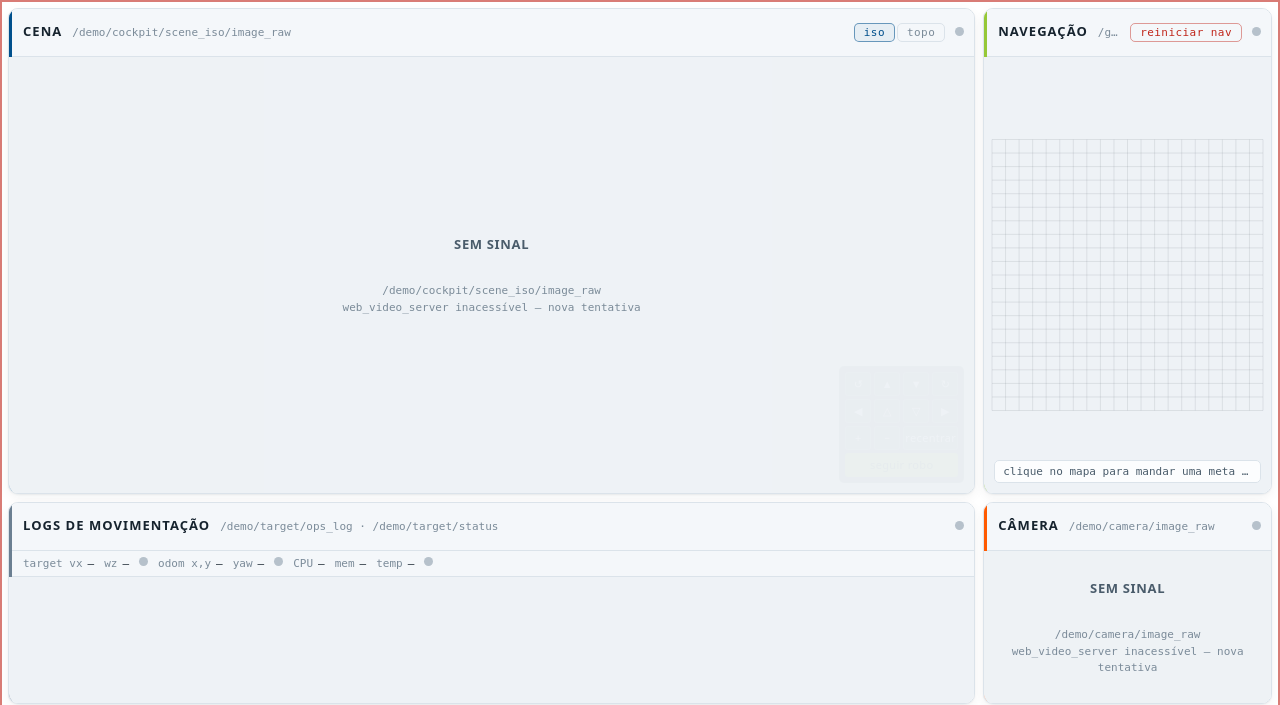
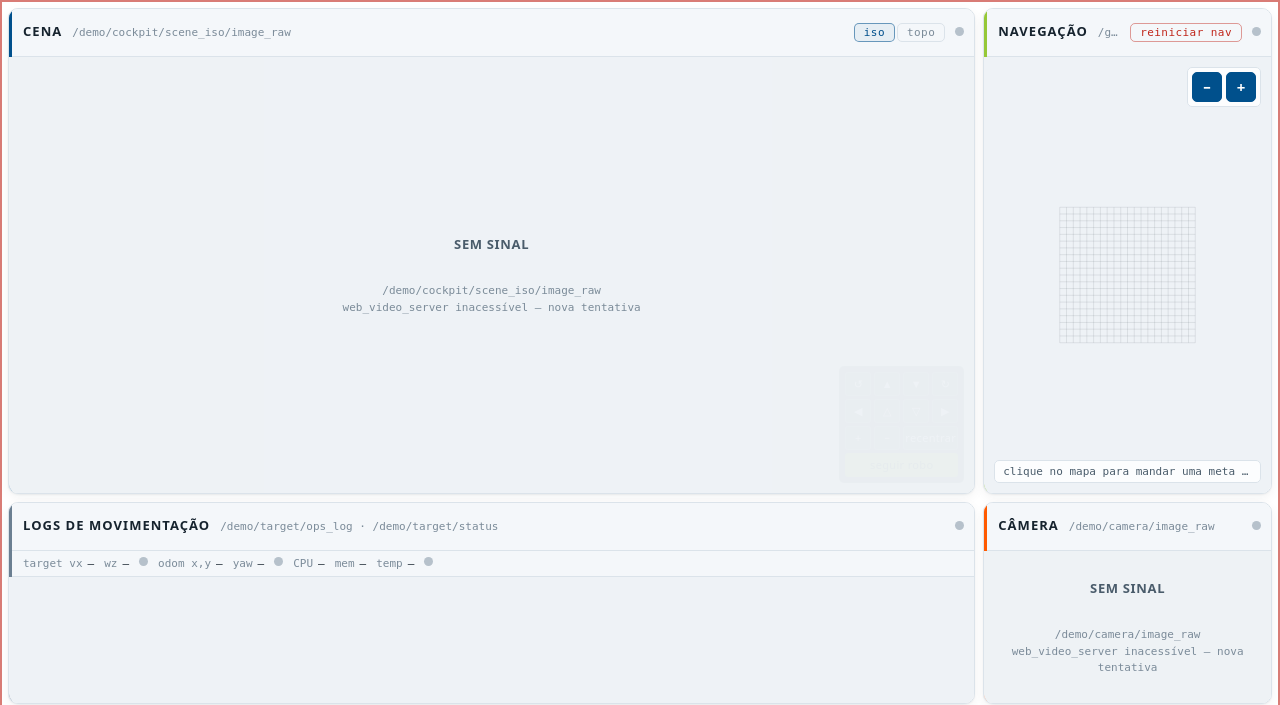
Before and after one commit to engdiegomaia/toradex-demo-aquila-am69-ros2, a website with bundled scripts: page hmi/index.html in a window 1280 px wide. Shown: the top 705 px of the page. Built offline with nearby package versions, Linux system fonts and the light colour scheme; no server answers; files whose address does not match are found by name.

Commit message:
feat(hmi): zoom no mapa do cockpit, com a camera ancorada no robo
O mapa desenhava sempre o costmap inteiro ajustado ao canvas, o que a 20 m
de janela deixa o robo pequeno demais para julgar folga de parede.

Ganha dois botoes (-/+) com passo 1,25x, limites 0,125x a 4x e zoom
inicial 0,5x. A camera passa a centrar em map->base explicitamente: o
raster ja segue o robo por ser rolante, mas o zoom precisa de um ponto de
foco que nao se mova quando os limites do raster mudam.

Os handlers chamam stopPropagation. Os botoes hoje sao irmaos do canvas e
nao herdariam o clique, mas mover a sobreposicao num refactor de layout
transformaria "aproximar" em "mandar meta" -- e o teste trava isso.

Testes cobrem o foco permanecendo no centro exato do canvas em todos os
niveis de zoom, o round-trip toScreen/toWorld, o fator de 1,25 e os dois
limites.

```diff
--- a/hmi/css/panels.css
+++ b/hmi/css/panels.css
@@ -183,6 +183,39 @@
 
 .canvas--clickable {
   cursor: crosshair;
+}
+
+.map-zoom {
+  position: absolute;
+  top: var(--pad);
+  right: var(--pad);
+  display: flex;
+  gap: 4px;
+  padding: 4px;
+  background: color-mix(in srgb, #ffffff 86%, transparent);
+  border: 1px solid var(--border);
+  border-radius: var(--radius-sm);
+}
+
+.map-zoom__btn {
+  width: 30px;
+  height: 30px;
+  padding: 0;
+  font: 700 var(--text-md) / 1 var(--font-ui);
+  color: white;
+  cursor: pointer;
+  background: var(--brand-blue);
+  border: 1px solid var(--brand-blue);
+  border-radius: var(--radius-sm);
+}
+
+.map-zoom__btn:hover {
+  background: color-mix(in srgb, var(--brand-blue) 78%, white);
+}
+
+.map-zoom__btn:focus-visible {
+  outline: 2px solid var(--brand-green);
+  outline-offset: 1px;
 }
 
 /* Detection boxes, over the video. pointer-events: none so the canvas never
--- a/hmi/index.html
+++ b/hmi/index.html
@@ -189,6 +189,22 @@
             data-role="nav-canvas"
             aria-label="Mapa de navegação. Clique para enviar uma meta."
           ></canvas>
+          <div class="map-zoom" role="group" aria-label="Zoom do mapa de navegação">
+            <button
+              class="map-zoom__btn"
+              type="button"
+              data-role="nav-zoom-out"
+              title="afastar mapa"
+              aria-label="afastar mapa"
+            >&#8722;</button>
+            <button
+              class="map-zoom__btn"
+              type="button"
+              data-role="nav-zoom-in"
+              title="aproximar mapa"
+              aria-label="aproximar mapa"
+            >+</button>
+          </div>
           <p class="hud" data-role="nav-hud" data-state="idle" aria-live="polite">
             clique no mapa para mandar uma meta
           </p>
--- a/hmi/js/panels/map-view.js
+++ b/hmi/js/panels/map-view.js
@@ -22,7 +22,27 @@
  *
  * @param {{originX:number, originY:number, widthM:number, heightM:number}} extent
  */
-export function createView(extent, width, height, { padding = 8 } = {}) {
+export const DEFAULT_MAP_ZOOM = 0.5;
+export const MIN_MAP_ZOOM = 0.125;
+export const MAX_MAP_ZOOM = 4;
+export const MAP_ZOOM_STEP = 1.25;
+
+export function clampMapZoom(value) {
+  if (!Number.isFinite(value)) return DEFAULT_MAP_ZOOM;
+  return Math.min(MAX_MAP_ZOOM, Math.max(MIN_MAP_ZOOM, value));
+}
+
+export function stepMapZoom(value, direction) {
+  const factor = direction === 'in' ? MAP_ZOOM_STEP : 1 / MAP_ZOOM_STEP;
+  return clampMapZoom(value * factor);
+}
+
+export function createView(
+  extent,
+  width,
+  height,
+  { padding = 8, zoom = 1, center = null } = {},
+) {
   const usableW = Math.max(1, width - padding * 2);
   const usableH = Math.max(1, height - padding * 2);
   const spanX = extent.widthM > 0 ? extent.widthM : 1;
@@ -30,12 +50,19 @@ export function createView(extent, width, height, { padding = 8 } = {}) {
 
   // One scale for both axes: a costmap drawn with different x and y scales is
   // subtly wrong in a way that only shows up when the robot turns.
-  const scale = Math.min(usableW / spanX, usableH / spanY);
+  const scale = Math.min(usableW / spanX, usableH / spanY)
+    * clampMapZoom(zoom);
 
   const drawnW = spanX * scale;
   const drawnH = spanY * scale;
-  const offsetX = padding + (usableW - drawnW) / 2;
-  const offsetY = padding + (usableH - drawnH) / 2;
+  const focus = center ?? {
+    x: extent.originX + spanX / 2,
+    y: extent.originY + spanY / 2,
+  };
+  // Keep `focus` at the exact canvas centre. The raster is allowed to extend
+  // beyond or occupy only part of the canvas: it is world data, not the camera.
+  const offsetX = width / 2 - (focus.x - extent.originX) * scale;
+  const offsetY = height / 2 - drawnH + (focus.y - extent.originY) * scale;
 
   return Object.freeze({
     scale,
--- a/hmi/js/panels/nav-panel.js
+++ b/hmi/js/panels/nav-panel.js
@@ -11,10 +11,17 @@
  *   footprint       /global_costmap/published_footprint  map frame
  *   goal            (local, from the last click)
  *
- * There is NO /map on the quadruped path: nav_quadruped.launch.py runs Nav2
- * without map_server and without AMCL, on a ROLLING global costmap. So the
- * base raster here is the costmap, not a static map — and that is also why the
- * view follows the robot for free: the costmap window does.
+ * The quadruped now feeds the live slam_toolbox map into the global costmap.
+ * The base raster here remains that costmap (rather than subscribing to /map a
+ * second time), because it is the exact combination of static, obstacle,
+ * perception and inflation layers the planner uses.
+ *
+ * The costmap window IS rolling — `rolling_window: true`, restored on
+ * 27/08/2026 because `false` let the StaticLayer shrink the master grid to the
+ * first SLAM rectangle and the planner walked off the edge with
+ * `worldToMap failed`. So the raster already follows the robot. The camera
+ * still centres on map->base EXPLICITLY anyway, because zoom needs a focus
+ * point that does not move when the raster's bounds do.
  *
  * O painel tem DOIS controles destrutivos e eles não são a mesma coisa:
  *
@@ -44,9 +51,11 @@ import { TOPICS } from '../config.js';
 import { applyTransform } from '../ros/tf-tree.js';
 import {
   buildCostLut,
+  DEFAULT_MAP_ZOOM,
   createView,
   defaultExtent,
   extentOfGrid,
+  stepMapZoom,
 } from './map-view.js';
 
 const NAVIGATE_ACTION = '/navigate_to_pose';
@@ -88,6 +97,8 @@ export function createNavPanel({ root, client, tracker }) {
   const hud = root.querySelector('[data-role="nav-hud"]');
   const cancelButton = root.querySelector('[data-role="nav-cancel"]');
   const resetButton = root.querySelector('[data-role="nav-reset"]');
+  const zoomInButton = root.querySelector('[data-role="nav-zoom-in"]');
+  const zoomOutButton = root.querySelector('[data-role="nav-zoom-out"]');
   const context = canvas.getContext('2d');
 
   const lut = buildCostLut();
@@ -109,6 +120,7 @@ export function createNavPanel({ root, client, tracker }) {
     feedback: null,
     handle: null,
     tf: null,
+    zoom: DEFAULT_MAP_ZOOM,
   };
 
   const unsubscribes = [];
@@ -131,12 +143,15 @@ export function createNavPanel({ root, client, tracker }) {
   observer.observe(canvas);
   resize();
 
-  const viewNow = () =>
-    createView(
-      state.gridInfo ? extentOfGrid(state.gridInfo) : defaultExtent(),
-      cssWidth,
-      cssHeight,
-    );
+  const viewNow = () => {
+    const extent = state.gridInfo ? extentOfGrid(state.gridInfo) : defaultExtent();
+    const pose = robotPose();
+    const center = pose ? { x: pose.x, y: pose.y } : null;
+    return createView(extent, cssWidth, cssHeight, {
+      zoom: state.zoom,
+      center,
+    });
+  };
 
   // --- subscriptions ------------------------------------------------------
 
@@ -374,6 +389,19 @@ export function createNavPanel({ root, client, tracker }) {
   });
 
   cancelButton?.addEventListener('click', cancelActive);
+
+  function changeZoom(direction) {
+    state.zoom = stepMapZoom(state.zoom, direction);
+  }
+
+  zoomInButton?.addEventListener('click', (event) => {
+    event.stopPropagation();
+    changeZoom('in');
+  });
+  zoomOutButton?.addEventListener('click', (event) => {
+    event.stopPropagation();
+    changeZoom('out');
+  });
 
   // --- reiniciar a navegação ----------------------------------------------
   //
```
Also changed, not shown: hmi/test/map-view.test.js (+33 -0 lines), 1 other file.
